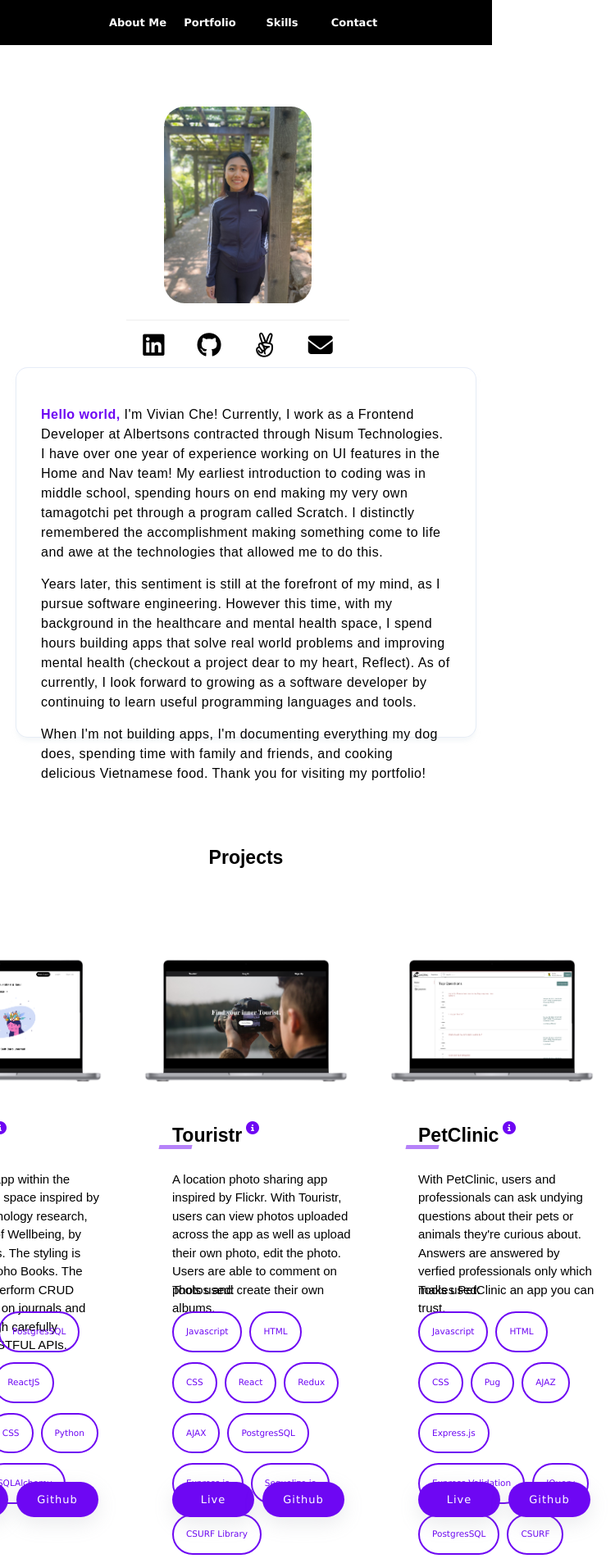
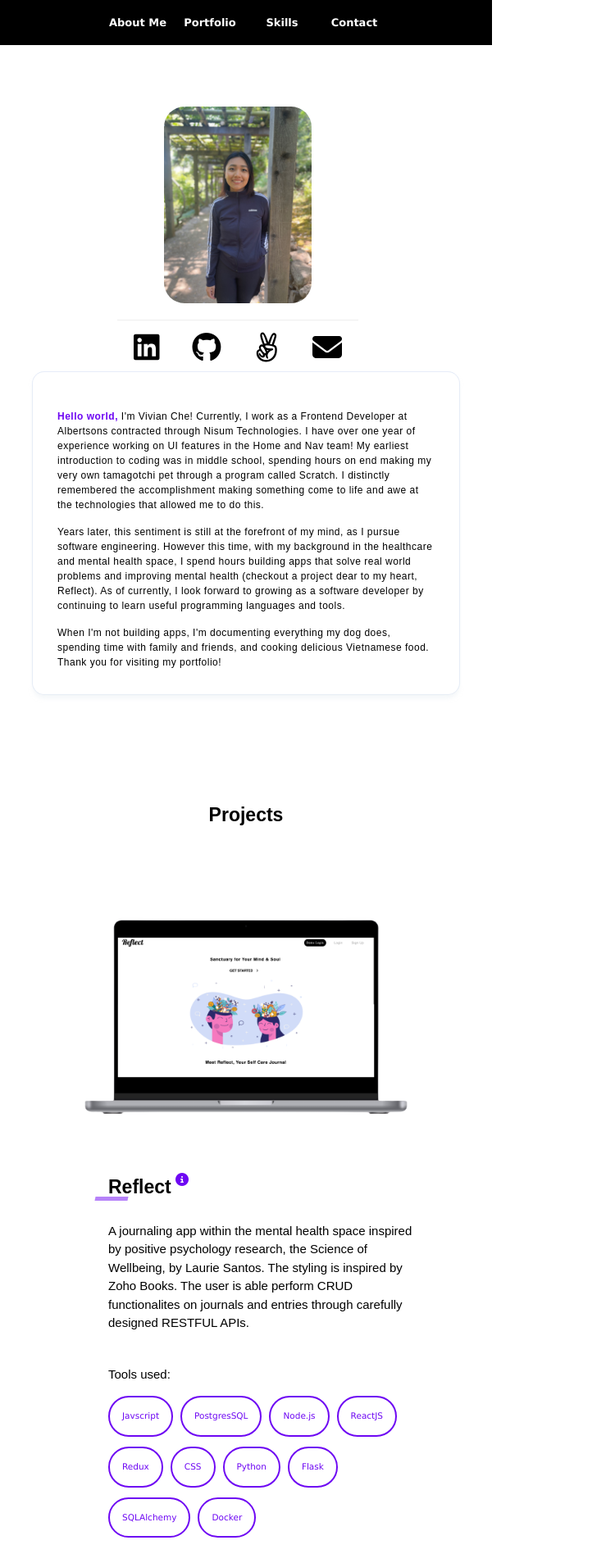
Before and after one commit to itsvivrant/itsvivrant.github.io, a React (Create React App) app: page / in a window 600 px wide. Shown: the top 1907 px of the page at 82% size, 750 px wide, since content can reach past the window. Built offline with nearby package versions, Linux system fonts and the light colour scheme.

Commit message:
Added responsive design

```diff
--- a/src/components/AboutMe/AboutMe.css
+++ b/src/components/AboutMe/AboutMe.css
@@ -88,54 +88,23 @@
     font-weight: 600;
   }
 
-  @media screen and (max-width: 1020px) and (min-width: 701px) {
-    #about-me {
-      display: flex;
-      flex-direction: column;
-    }
 
-    .fab, .fas, .far {
-      font-size: 3vw;
-    }
-  }
-
-  @media screen and (max-width: 793px) and (min-width: 504px) {
-    #about-me {
-      display: flex;
-      flex-direction: column;
-      margin: 0 90px;
-    }
-
-    #portrait {
-      align-self: flex-start;
-    }
-
-    .fab, .fas, .far {
-      font-size: 3.5vw;
-    }
-
-    #bio {
-      display: flex;
-      flex-direction: column;
-      flex-wrap: nowrap;
-      max-height: 450px;
-      font-size: 16px;
-    }
-  }
 
 @media screen and (max-width: 760px) {
   #about-me {
     display: flex;
     flex-direction: column;
-      margin: 0 20px;
+    margin: 0 40px;
+    justify-content: center;
+    align-self: center;
   }
 
-    #portrait {
-      align-self: flex-start;
+  #portrait-links {
+    align-self: center;
   }
 
   .fab, .fas, .far {
-      font-size: 5vw;
+    font-size: 6vw;
   }
 
   #bio {
@@ -143,10 +112,22 @@
     flex-direction: column;
     flex-wrap: nowrap;
     height: auto;
+    font-size: 12px;
+  }
+}
+
+@media (min-width: 761px) and (max-width: 1024px){
+  #about-me {
+    margin: 40px;
+    display: flex;
+    flex-direction: column;
+  }
+
+  .fab, .fas, .far {
+    font-size: 6vw;
+  }
+
+  #bio {
     font-size: 16px;
   }
 }
-
-  br {
-    margin-bottom: 20px;
-  }
--- a/src/components/Projects/Projects.css
+++ b/src/components/Projects/Projects.css
@@ -38,8 +38,7 @@
 }
 
 .description .summary {
-    height: 100px;
-    margin-bottom: 20px;
+    height: 10em;
 }
 
 .description .title{
@@ -51,8 +50,9 @@
 
 .description .tools {
     width: 100%;
-    height: 200px;
+    height: auto;
     margin-bottom: 20px;
+    margin-top: 40px;
 }
 .description .links {
     display: flex;
@@ -142,3 +142,53 @@
         margin: 0;
     }
 }
+
+
+@media (max-width: 760px) {
+    #portfolio-container {
+        display: flex;
+        flex-direction: column;
+        justify-content: center;
+        align-items: center;
+    }
+
+    .overview {
+        padding: 0;
+    }
+
+    .description .summary {
+        height: 100%;
+    }
+
+    .description .tools {
+        margin-top: 10px;
+    }
+}
+
+@media (min-width: 761px) and (max-width: 1024px){
+    #portfolio-container {
+        display: flex;
+        flex-direction: column;
+        justify-content: center;
+        align-items: center;
+    }
+
+    .overview {
+        padding: 0
+    }
+
+    .description .summary {
+        height: 100%;
+        font-size: 16px;
+    }
+
+    .description .tools {
+        margin-top: 10px;
+    }
+}
+
+@media (min-width: 1025px) {
+    .description .tools {
+        height: 340px;
+    }
+}
```
Also changed, not shown: src/components/Modal /ProjectModal.css (line endings or trailing spaces). Lines whose indentation alone changed are shown as unchanged.
